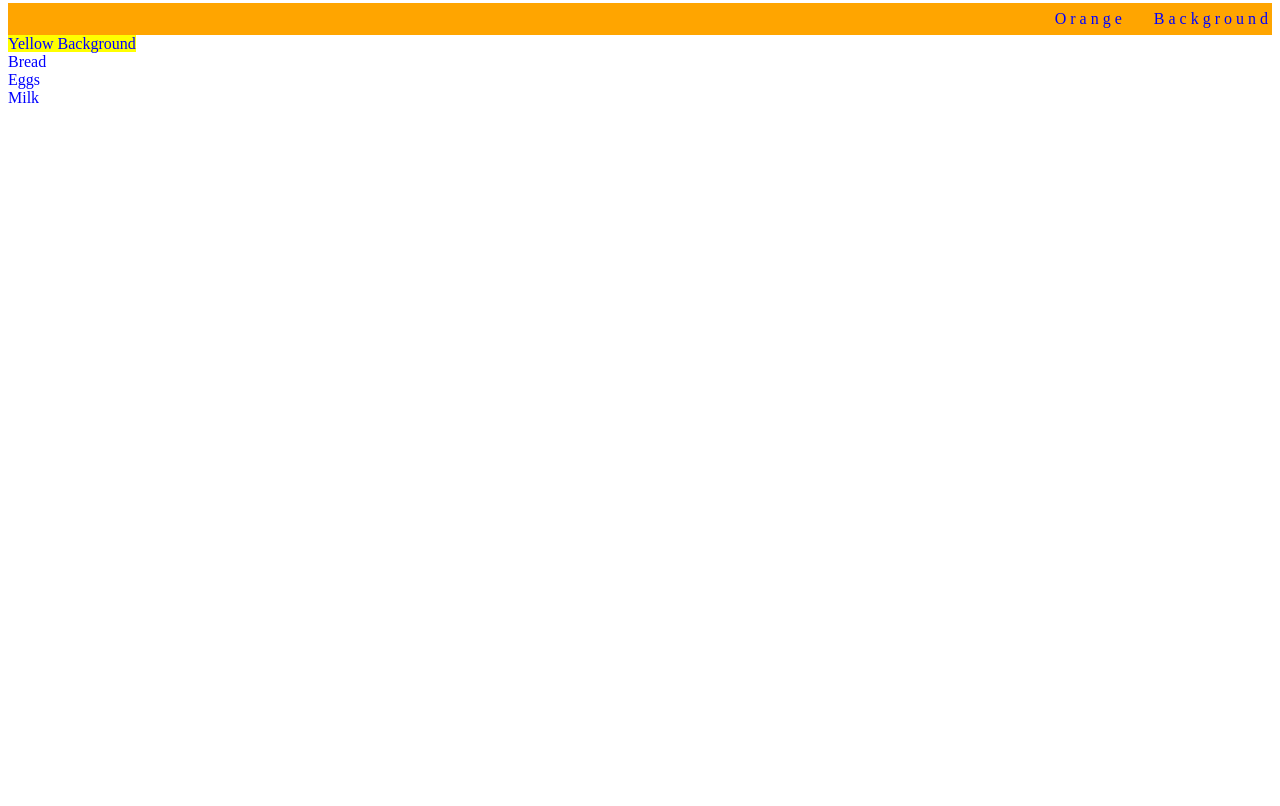
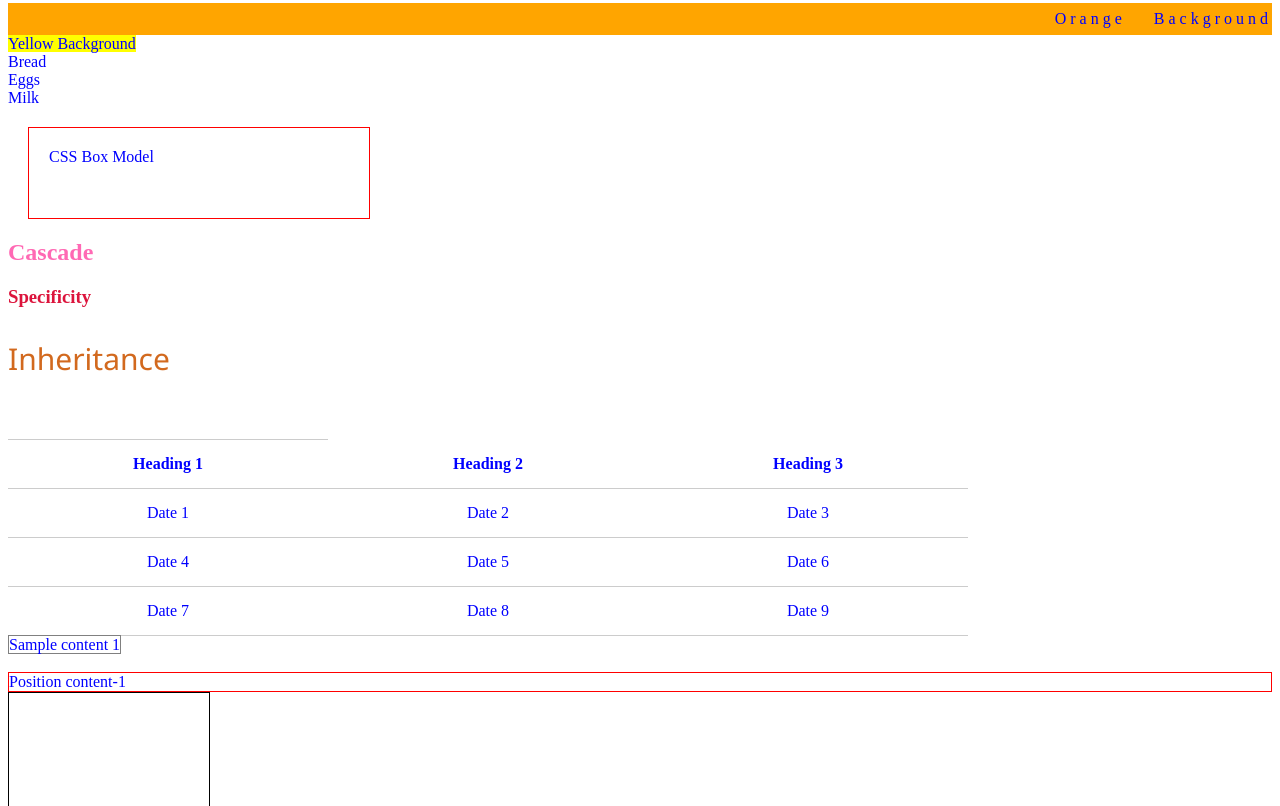
Before and after one commit to Sharvari-d9/HTML-CSS-Crash-Course, a plain HTML site: page CSS Crash Course/index.html in a window 1280 px wide. Shown: the part 334-1140 px from the top of the page. Before the commit the page ends 800 px from the top, so only its background shows below. Drawn offline with Linux system fonts and the light colour scheme.

Commit message:
added more css styles

```diff
--- a/CSS Crash Course/index.html
+++ b/CSS Crash Course/index.html
@@ -27,5 +27,49 @@
       <li>Eggs</li>
       <li>Milk</li>
     </ul>
+
+    <div class="box-model">CSS Box Model</div>
+
+    <h2>Cascade</h2>
+
+    <h3 id="our-h3" class="sub-heading" style="color: chartreuse;">Specificity</h3>
+    <div class="inheritance"><p>Inheritance</p></div>
+
+    <table>
+      <th>
+        <tr>
+          <th>Heading 1</th>
+          <th>Heading 2</th>
+          <th>Heading 3</th>
+        </tr>
+      </th>
+      <tbody>
+        <tr>
+          <td>Date 1</td>
+          <td>Date 2</td>
+          <td>Date 3</td>
+        </tr>
+        <tr>
+          <td>Date 4</td>
+          <td>Date 5</td>
+          <td>Date 6</td>
+        </tr>
+        <tr>
+          <td>Date 7</td>
+          <td>Date 8</td>
+          <td>Date 9</td>
+        </tr>
+      </tbody>
+    </table>
+
+    <div class="content-1">Sample content 1</div>
+    <span class="content-2">Sample conten 2</span>
+
+    <br>
+    <br>
+
+    <div class="position-1">Position content-1</div>
+    <div class="container"><div class="position-2">Position content-2</div></div>
+
   </body>
 </html>
--- a/CSS Crash Course/styles.css
+++ b/CSS Crash Course/styles.css
@@ -44,3 +44,81 @@ ul{
     margin: 0;
     padding: 0;
 }
+
+.box-model{
+    border: 1px solid red;
+    height: 50px;
+    width: 300px;
+    padding: 20px;
+    margin: 20px;
+}
+
+h2{
+    color: gold
+}
+
+h2{
+    color: hotpink;
+}
+
+.sub-heading{
+    color: teal;
+}
+
+#our-h3{
+    color:crimson !important;
+}
+
+h3{
+    color: coral;
+}
+
+.inheritance{
+    color: orange;
+    font-family: 'Segoe UI', Tahoma, Geneva, Verdana, sans-serif;
+    font-size: 30px;
+}
+
+th,td{
+    border-bottom: 1px solid #ccc;
+    padding: 15px;
+}
+table{
+    border-collapse: collapse;
+    width: 60pc;
+}
+
+td{
+    text-align: center;
+}
+
+.content-1{
+    border: 1px solid grey;
+    display: inline;
+}
+
+.content-2{
+    border: 1px solid cornflowerblue;
+    display: none;
+}
+
+.position-1{
+    border: 1px solid red;
+    position: sticky;
+    top: 50px;
+    left: 50px;
+}
+
+.position-2{
+    border: 1px solid black;
+    position: absolute;
+    bottom: 0px;
+    right: 0px;
+}
+
+.container{
+    position: relative;
+    width: 200px;
+    height: 1000px;
+    border: 1px solid black;
+}
```
Also changed, not shown: 1 other file.
